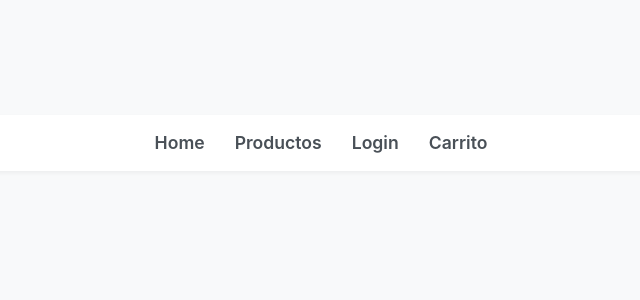
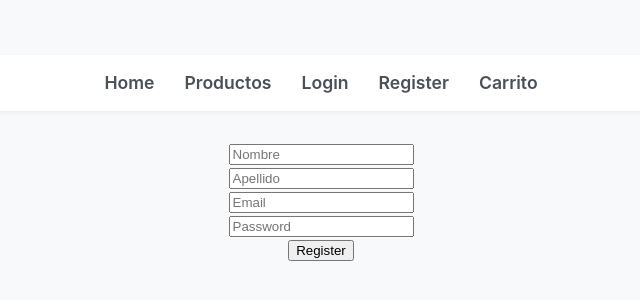
Before and after one commit to etec-programacion-3/programacion-3-2025-almada-Thiagox789, a React app in the folder frontend/: page /register in a window 1280 px wide. Shown: the part 242-542 px from the top of the page, without its empty margins (319-959 px from the left). Built offline with nearby package versions, Linux system fonts and the light colour scheme; the HTML template or start-up script is replaced by a standard one.

Commit message:
Anda a medias

```diff
--- a/frontend/src/App.jsx
+++ b/frontend/src/App.jsx
@@ -1,18 +1,34 @@
 import './App.css'
 import { Routes, Route, Link } from 'react-router-dom';
+import { useContext } from 'react';
+import { AuthContext } from './context/AuthContext';
 import HomePage from './components/HomePage';
 import Productos from './components/Productos';
 import Login from './components/Login';
+import Register from './components/Register';
 import Carrito from './components/Carrito';
 import ProductDetailPage from './components/ProductDetailPage';
+
 function App() {
+  const { isAuthenticated, user, logout } = useContext(AuthContext);
+
   return (
     <>
       <nav>
         <ul>
           <li><Link to="/">Home</Link></li>
           <li><Link to="/Productos">Productos</Link></li>
-          <li><Link to="/Login">Login</Link></li>
+          {isAuthenticated ? (
+            <>
+              <li><span>{user && user.email}</span></li>
+              <li><button onClick={logout}>Logout</button></li>
+            </>
+          ) : (
+            <>
+              <li><Link to="/login">Login</Link></li>
+              <li><Link to="/register">Register</Link></li>
+            </>
+          )}
           <li><Link to="/Carrito">Carrito</Link></li>
         </ul>
       </nav>
@@ -20,7 +36,8 @@ function App() {
       <Routes>
         <Route path="/" element={<HomePage />} />
         <Route path="/Productos" element={<Productos />} />
-        <Route path="/Login" element={<Login />} />
+        <Route path="/login" element={<Login />} />
+        <Route path="/register" element={<Register />} />
         <Route path="/Carrito" element={<Carrito />} />
         <Route path="/products/:id" element={<ProductDetailPage />} />
       </Routes>
--- a/frontend/src/components/Login.jsx
+++ b/frontend/src/components/Login.jsx
@@ -1,11 +1,51 @@
-import React from 'react';
+import React, { useState, useContext } from 'react';
+import { AuthContext } from '../context/AuthContext';
+import { useNavigate } from 'react-router-dom';
 
-function Login() {
-  return (
-    <div>
-      <h1>Pagina de Login</h1>
-    </div>
-  );
-}
+const Login = () => {
+    const [formData, setFormData] = useState({
+        email: '',
+        password: ''
+    });
+    const { login } = useContext(AuthContext);
+    const navigate = useNavigate();
+
+    const { email, password } = formData;
+
+    const onChange = e => setFormData({ ...formData, [e.target.name]: e.target.value });
+
+    const onSubmit = async e => {
+        e.preventDefault();
+        await login(email, password);
+        navigate('/'); // Redirige al usuario a la página de inicio después de iniciar sesión
+    };
+
+    return (
+        <form onSubmit={onSubmit}>
+            <div>
+                <input
+                    type="email"
+                    placeholder="Email"
+                    name="email"
+                    value={email}
+                    onChange={onChange}
+                    required
+                />
+            </div>
+            <div>
+                <input
+                    type="password"
+                    placeholder="Password"
+                    name="password"
+                    value={password}
+                    onChange={onChange}
+                    minLength="6"
+                    required
+                />
+            </div>
+            <input type="submit" value="Login" />
+        </form>
+    );
+};
 
 export default Login;
--- /dev/null
+++ b/frontend/src/components/Register.jsx
@@ -0,0 +1,87 @@
+import React, { useState } from 'react';
+import axios from 'axios';
+
+const Register = () => {
+    const [formData, setFormData] = useState({
+        email: '',
+        password: '',
+        nombre_usuario: '',
+        apellido_usuario: ''
+    });
+
+    const { email, password, nombre_usuario, apellido_usuario } = formData;
+
+    const onChange = e => setFormData({ ...formData, [e.target.name]: e.target.value });
+
+    const onSubmit = async e => {
+        e.preventDefault();
+        try {
+            const newUser = {
+                email_usuario: email,
+                password,
+                nombre_usuario,
+                apellido_usuario
+            };
+            const config = {
+                headers: {
+                    'Content-Type': 'application/json'
+                }
+            };
+            const body = JSON.stringify(newUser);
+            const res = await axios.post('http://localhost:8000/auth/register', body, config);
+            console.log(res.data);
+            // Aquí podrías redirigir al usuario a la página de login
+        } catch (err) {
+            console.error(err.response.data);
+        }
+    };
+
+    return (
+        <form onSubmit={onSubmit}>
+            <div>
+                <input
+                    type="text"
+                    placeholder="Nombre"
+                    name="nombre_usuario"
+                    value={nombre_usuario}
+                    onChange={onChange}
+                    required
+                />
+            </div>
+            <div>
+                <input
+                    type="text"
+                    placeholder="Apellido"
+                    name="apellido_usuario"
+                    value={apellido_usuario}
+                    onChange={onChange}
+                    required
+                />
+            </div>
+            <div>
+                <input
+                    type="email"
+                    placeholder="Email"
+                    name="email"
+                    value={email}
+                    onChange={onChange}
+                    required
+                />
+            </div>
+            <div>
+                <input
+                    type="password"
+                    placeholder="Password"
+                    name="password"
+                    value={password}
+                    onChange={onChange}
+                    minLength="8"
+                    required
+                />
+            </div>
+            <input type="submit" value="Register" />
+        </form>
+    );
+};
+
+export default Register;
--- /dev/null
+++ b/frontend/src/context/AuthContext.jsx
@@ -0,0 +1,64 @@
+import React, { createContext, useState, useEffect } from 'react';
+import axios from 'axios';
+
+export const AuthContext = createContext();
+
+export const AuthProvider = ({ children }) => {
+    const [auth, setAuth] = useState({
+        token: localStorage.getItem('token'),
+        isAuthenticated: null,
+        user: null
+    });
+
+    useEffect(() => {
+        const token = localStorage.getItem('token');
+        if (token) {
+            // Aquí podrías agregar una llamada para validar el token con el backend
+            // y obtener la información del usuario.
+            // Por ahora, simplemente asumimos que si hay un token, el usuario está autenticado.
+            setAuth({
+                token: token,
+                isAuthenticated: true,
+                user: { email: 'user@example.com' } // Deberías obtener esto del backend
+            });
+        } else {
+            setAuth({
+                token: null,
+                isAuthenticated: false,
+                user: null
+            });
+        }
+    }, []);
+
+    const login = async (email, password) => {
+        try {
+            const response = await axios.post('http://localhost:8000/auth/login', { email_usuario: email, password });
+            const { access_token } = response.data;
+            localStorage.setItem('token', access_token);
+            // Aquí también deberías decodificar el token o hacer otra llamada para obtener los datos del usuario
+            setAuth({
+                token: access_token,
+                isAuthenticated: true,
+                user: { email }
+            });
+        } catch (error) {
+            console.error('Error al iniciar sesión:', error);
+            // Manejar el error, por ejemplo, mostrando un mensaje al usuario
+        }
+    };
+
+    const logout = () => {
+        localStorage.removeItem('token');
+        setAuth({
+            token: null,
+            isAuthenticated: false,
+            user: null
+        });
+    };
+
+    return (
+        <AuthContext.Provider value={{ ...auth, login, logout }}>
+            {children}
+        </AuthContext.Provider>
+    );
+};
--- a/frontend/src/main.jsx
+++ b/frontend/src/main.jsx
@@ -1,13 +1,16 @@
 import { StrictMode } from 'react'
 import { createRoot } from 'react-dom/client'
 import { BrowserRouter } from 'react-router-dom';
+import { AuthProvider } from './context/AuthContext.jsx';
 import './index.css'
 import App from './App.jsx'
 
 createRoot(document.getElementById('root')).render(
   <StrictMode>
     <BrowserRouter>
-      <App />
+      <AuthProvider>
+        <App />
+      </AuthProvider>
     </BrowserRouter>
   </StrictMode>,
 )
```
Also changed, not shown: 1 other file (tests, documents, lock files or other folders).
